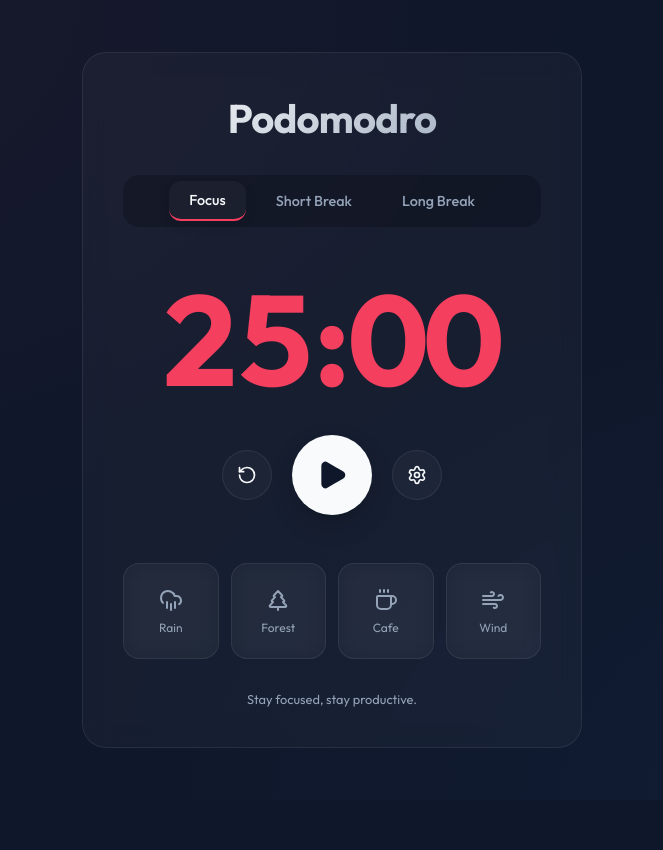
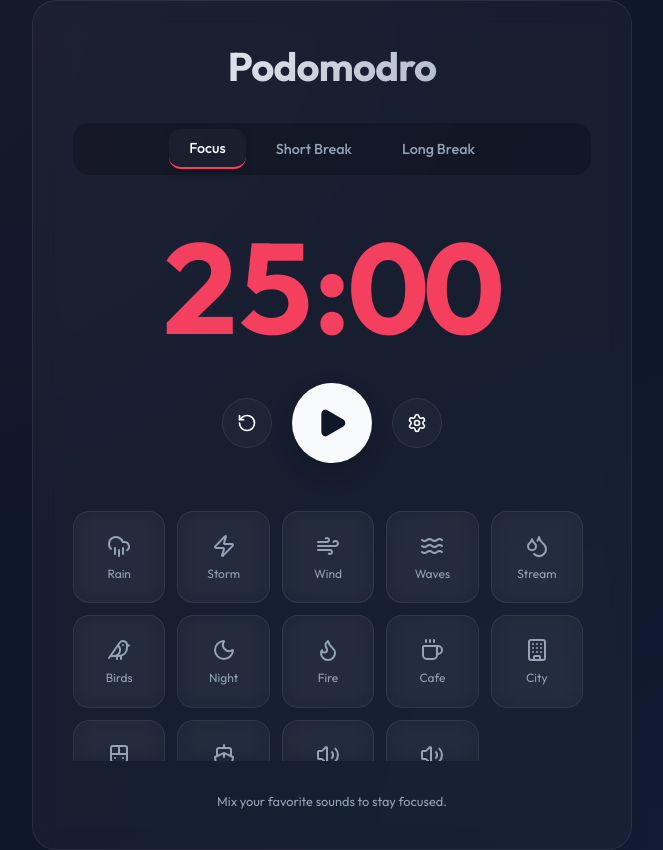
Before and after one commit to haliskoc/blanket_web, a React (Vite) app: page / in a window 1280 px wide. Shown: the whole page, without its empty margins (308-971 px from the left). Before the commit the page ends 800 px from the top, so only its background shows below. Built offline with nearby package versions, Linux system fonts and the light colour scheme.

Commit message:
Update: Added 14 high-quality sounds from Blanket project and improved UI

```diff
--- a/src/App.jsx
+++ b/src/App.jsx
@@ -1,5 +1,10 @@
 import React, { useState, useEffect, useCallback, useRef } from 'react';
-import { Play, Pause, RotateCcw, Volume2, VolumeX, CloudRain, TreePine, Coffee, Wind, Settings, X } from 'lucide-react';
+import {
+  Play, Pause, RotateCcw, Settings, X,
+  CloudRain, TreePine, Coffee, Wind,
+  Bird, Ship, Building, Flame, Zap,
+  Droplets, Moon, Train, Waves, Volume2
+} from 'lucide-react';
 import { Howl } from 'howler';
 import { motion, AnimatePresence } from 'framer-motion';
 import './App.css';
@@ -10,11 +15,23 @@ const MODES = {
   LONG: { label: 'Long Break', minutes: 15, color: 'var(--accent-long)' },
 };
 
+const SOUND_BASE_URL = 'https://raw.githubusercontent.com/rafaelmardojai/blanket/main/data/resources/sounds/';
+
 const SOUNDS = [
-  { id: 'rain', label: 'Rain', icon: <CloudRain />, url: 'https://assets.mixkit.co/active_storage/sfx/2418/2418-preview.mp3' },
-  { id: 'forest', label: 'Forest', icon: <TreePine />, url: 'https://assets.mixkit.co/active_storage/sfx/2434/2434-preview.mp3' },
-  { id: 'coffee', label: 'Cafe', icon: <Coffee />, url: 'https://assets.mixkit.co/active_storage/sfx/2443/2443-preview.mp3' },
-  { id: 'wind', label: 'Wind', icon: <Wind />, url: 'https://assets.mixkit.co/active_storage/sfx/2445/2445-preview.mp3' },
+  { id: 'rain', label: 'Rain', icon: <CloudRain />, filename: 'rain.ogg' },
+  { id: 'storm', label: 'Storm', icon: <Zap />, filename: 'storm.ogg' },
+  { id: 'wind', label: 'Wind', icon: <Wind />, filename: 'wind.ogg' },
+  { id: 'waves', label: 'Waves', icon: <Waves />, filename: 'waves.ogg' },
+  { id: 'stream', label: 'Stream', icon: <Droplets />, filename: 'stream.ogg' },
+  { id: 'birds', label: 'Birds', icon: <Bird />, filename: 'birds.ogg' },
+  { id: 'summer-night', label: 'Night', icon: <Moon />, filename: 'summer-night.ogg' },
+  { id: 'fireplace', label: 'Fire', icon: <Flame />, filename: 'fireplace.ogg' },
+  { id: 'coffee-shop', label: 'Cafe', icon: <Coffee />, filename: 'coffee-shop.ogg' },
+  { id: 'city', label: 'City', icon: <Building />, filename: 'city.ogg' },
+  { id: 'train', label: 'Train', icon: <Train />, filename: 'train.ogg' },
+  { id: 'boat', label: 'Boat', icon: <Ship />, filename: 'boat.ogg' },
+  { id: 'white-noise', label: 'White', icon: <Volume2 />, filename: 'white-noise.ogg' },
+  { id: 'pink-noise', label: 'Pink', icon: <Volume2 />, filename: 'pink-noise.ogg' },
 ];
 
 const THEMES = [
@@ -75,7 +92,8 @@ function App() {
     return `${mins.toString().padStart(2, '0')}:${secs.toString().padStart(2, '0')}`;
   };
 
-  const toggleSound = (soundId, url) => {
+  const toggleSound = (soundId, filename) => {
+    const url = SOUND_BASE_URL + filename;
     if (activeSounds[soundId]) {
       soundInstances.current[soundId].stop();
       setActiveSounds(prev => ({ ...prev, [soundId]: false }));
@@ -85,6 +103,7 @@ function App() {
           src: [url],
           loop: true,
           volume: 0.5,
+          format: ['ogg']
         });
       }
       soundInstances.current[soundId].play();
@@ -131,7 +150,7 @@ function App() {
             <button
               key={sound.id}
               className={`sound-card glass ${activeSounds[sound.id] ? 'active' : ''}`}
-              onClick={() => toggleSound(sound.id, sound.url)}
+              onClick={() => toggleSound(sound.id, sound.filename)}
             >
               {sound.icon}
               <span>{sound.label}</span>
@@ -140,7 +159,7 @@ function App() {
         </div>
 
         <p style={{ marginTop: '2rem', fontSize: '0.8rem', color: 'var(--text-secondary)' }}>
-          Stay focused, stay productive.
+          Mix your favorite sounds to stay focused.
         </p>
       </div>
 
@@ -160,7 +179,13 @@ function App() {
               exit={{ scale: 0.9, y: 20 }}
               onClick={(e) => e.stopPropagation()}
             >
-              <h2>Settings</h2>
+              <div style={{ display: 'flex', justifyContent: 'space-between', alignItems: 'center', marginBottom: '1.5rem' }}>
+                <h2 style={{ margin: 0 }}>Settings</h2>
+                <button onClick={() => setIsSettingsOpen(false)} style={{ color: 'var(--text-secondary)' }}>
+                  <X size={24} />
+                </button>
+              </div>
+
               <div style={{ marginBottom: '2rem' }}>
                 <p style={{ marginBottom: '1rem', color: 'var(--text-secondary)', fontSize: '0.9rem' }}>Appearance</p>
                 <div className="theme-options">
@@ -177,8 +202,10 @@ function App() {
               </div>
 
               <div>
-                <p style={{ marginBottom: '1rem', color: 'var(--text-secondary)', fontSize: '0.9rem' }}>Focus Sound</p>
-                <p style={{ fontSize: '0.8rem' }}>Ambient sounds can be mixed in the main dashboard.</p>
+                <p style={{ marginBottom: '1rem', color: 'var(--text-secondary)', fontSize: '0.9rem' }}>About Podomodro</p>
+                <p style={{ fontSize: '0.8rem', color: 'var(--text-secondary)', lineHeight: '1.6' }}>
+                  A premium pomodoro timer with integrated ambient sounds from the Blanket project.
+                </p>
               </div>
 
               <button className="close-btn" onClick={() => setIsSettingsOpen(false)}>
--- a/src/index.css
+++ b/src/index.css
@@ -111,8 +111,8 @@ body.theme-geometry {
 }
 
 .container {
-  width: 90%;
-  max-width: 500px;
+  width: 95%;
+  max-width: 600px;
   padding: 40px;
   text-align: center;
   position: relative;
@@ -213,9 +213,22 @@ button {
 
 .sound-grid {
   display: grid;
-  grid-template-columns: repeat(4, 1fr);
+  grid-template-columns: repeat(5, 1fr);
   gap: 12px;
   margin-top: 2rem;
+  max-height: 250px;
+  overflow-y: auto;
+  padding-right: 8px;
+}
+
+/* Custom Scrollbar for sound grid */
+.sound-grid::-webkit-scrollbar {
+  width: 4px;
+}
+
+.sound-grid::-webkit-scrollbar-thumb {
+  background: var(--glass-border);
+  border-radius: 10px;
 }
 
 .sound-card {
```
